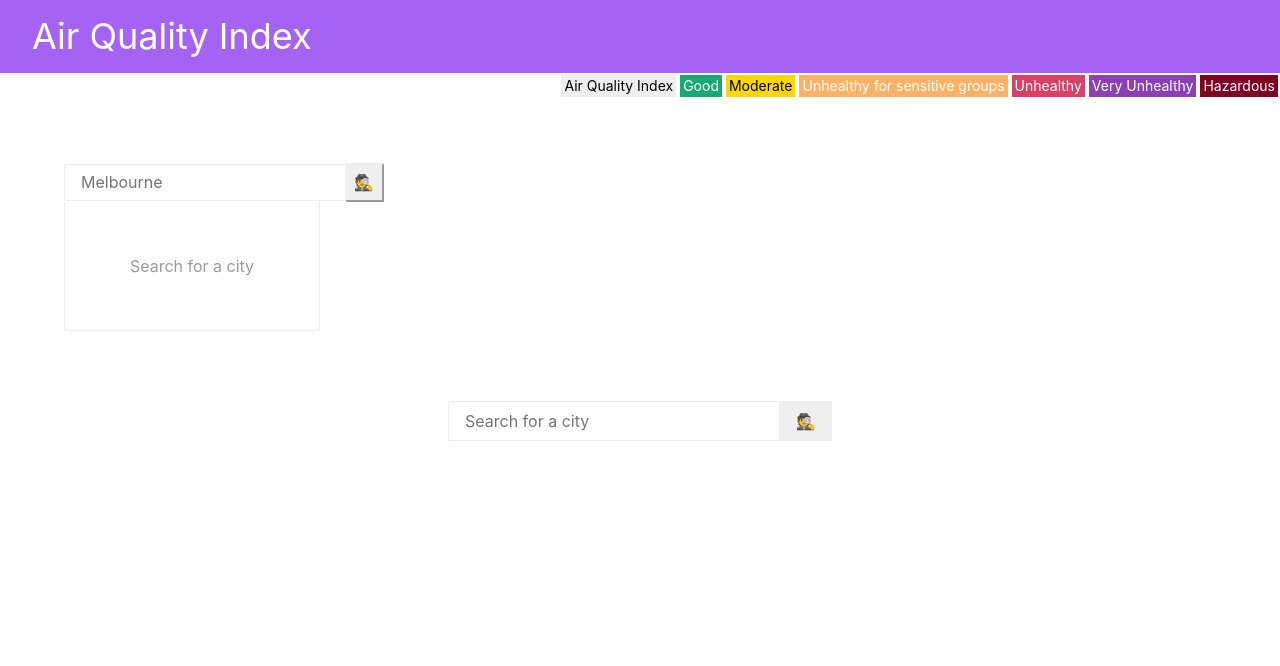
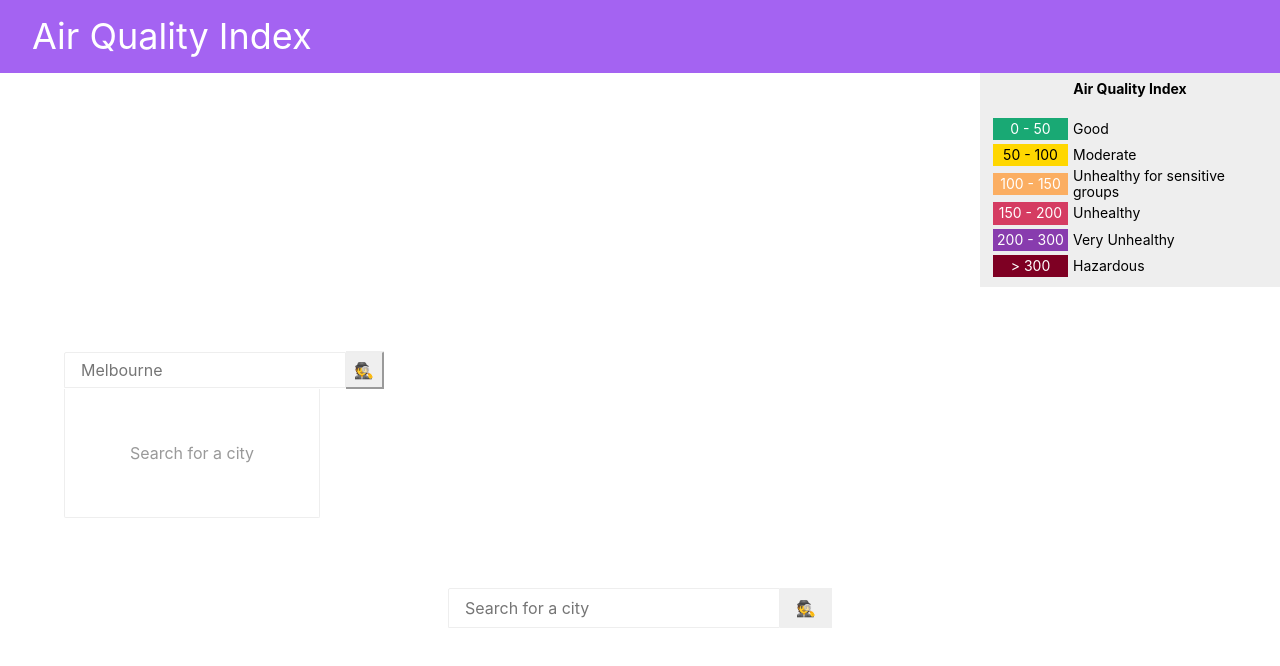
Before and after one commit to rebisha/Air-Quality, a React (Create React App) app: page / in a window 1280 px wide. Shown: the top 666 px of the page. Built offline with nearby package versions, Linux system fonts and the light colour scheme.

Commit message:
- updating air quality index design

```diff
--- a/src/App.js
+++ b/src/App.js
@@ -18,7 +18,10 @@ const App = ({
     <header className="flex f2 pv3 ph4 bg-light-purple white flex-grow-0 flex-shrink-0">
       Air Quality Index
     </header>
-    <AQIndex />
+    <div className="w-100 flex justify-end">
+      <AQIndex />
+    </div>
+
     <div className="pa5 flex-grow-1 flex-shrink-0 flex items-start">
       <div>
         <form
@@ -52,6 +55,7 @@ const App = ({
           </div>
         </form>
         <div className="br1 br--bottom flex flex-column w5 bb bl br b--light-gray border-box">
+          {console.log(searchData)}
           {searchData ? (
             <div className="pv2">
               {searchData.map(({ station: { name }, id }) => (
--- a/src/Component/AQIndex/AQIndex.js
+++ b/src/Component/AQIndex/AQIndex.js
@@ -5,22 +5,38 @@ import './aqindex.scss'
 
 const AQIndex = () => {
   return (
-    <div className="aqindex f6 flex flex-wrap items-center white justify-end">
-      <span className="aqindex-index aqindex-aqi bg-light-gray black">
-        Air Quality Index
-      </span>
-      <span className="aqindex-index aqindex-good bg-green">Good</span>
-      <span className="aqindex-index aqindex-moderate black bg-yellow">
+    <div className="aqindex bg-light-gray pa2 f6 flex flex-column flex-wrap justify-end">
+      <h4 className="aqindex-title mt0">Air Quality Index</h4>
+      <div className="flex items-center">
+        <div className="aqindex-index aqindex-good bg-green white">0 - 50</div>
+        Good
+      </div>
+      <div className="flex items-center">
+        <div className="aqindex-index aqindex-moderate black bg-yellow">
+          50 - 100
+        </div>
         Moderate
-      </span>
-      <span className="aqindex-index aqindex-unhealthy__sensitive">
+      </div>
+      <div className="flex items-center">
+        <div className="aqindex-index aqindex-unhealthy__sensitive white">
+          100 - 150
+        </div>
         Unhealthy for sensitive groups
-      </span>
-      <span className="aqindex-index aqindex-unhealthy">Unhealthy</span>
-      <span className="aqindex-index aqindex-unhealthy__very">
+      </div>
+      <div className="flex items-center">
+        <div className="aqindex-index aqindex-unhealthy white">150 - 200</div>
+        Unhealthy
+      </div>
+      <div className="flex items-center">
+        <div className="aqindex-index aqindex-unhealthy__very white">
+          200 - 300
+        </div>
         Very Unhealthy
-      </span>
-      <span className="aqindex-index aqindex-hazardous">Hazardous</span>
+      </div>
+      <div className="flex items-center">
+        <div className="aqindex-index aqindex-hazardous white">> 300</div>
+        Hazardous
+      </div>
     </div>
   )
 }
--- a/src/Component/AQIndex/aqindex.scss
+++ b/src/Component/AQIndex/aqindex.scss
@@ -1,7 +1,15 @@
 .aqindex {
+  width: 300px;
+
   &-index {
     padding: 3px;
-    margin: 2px;
+    margin: 2px 5px;
+    min-width: 75px;
+    text-align: center;
+  }
+
+  &-title {
+    text-align: center;
   }
 
   &-unhealthy__sensitive {
```
